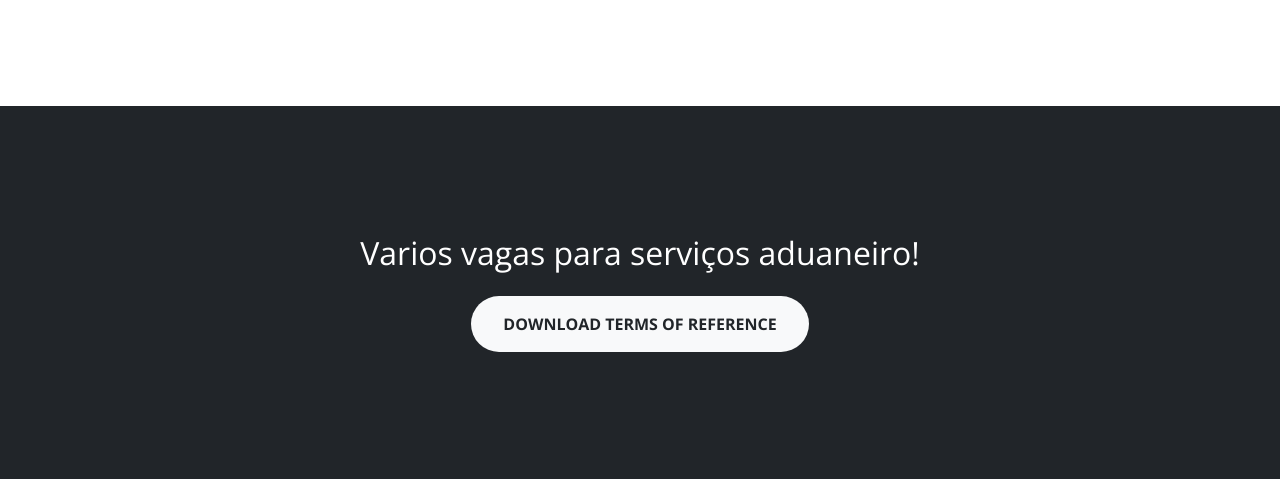
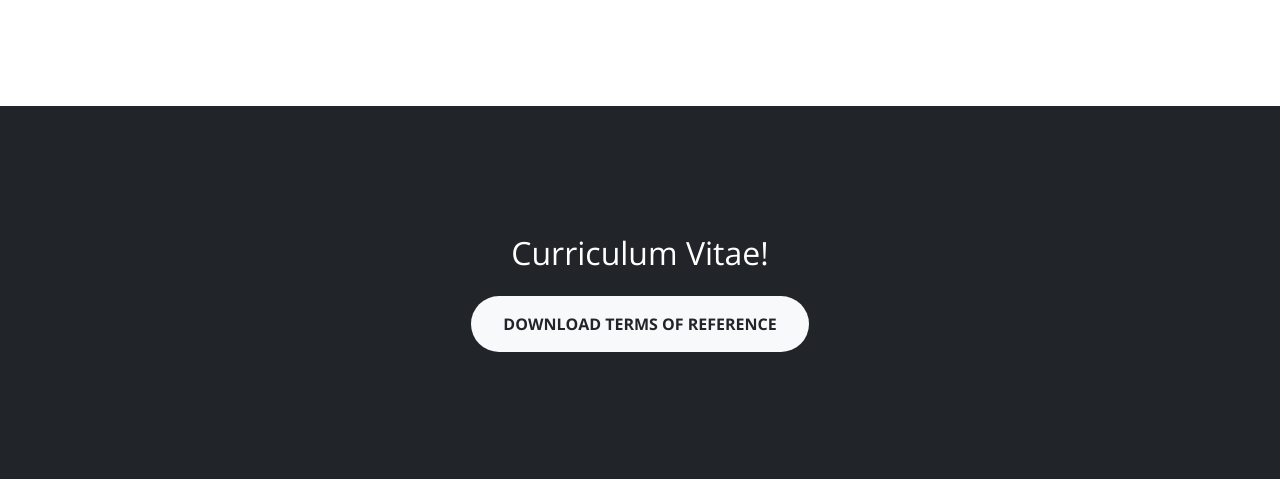
Before and after one commit to januariocosta84/wecreateapp, a Django app: page /inventory/ in a window 1280 px wide. Shown: the part 2058-2537 px from the top of the page. Run offline with Django 3.2, Linux system fonts and the light colour scheme; some libraries are stand-ins or nearby versions.

Commit message:
make it better

```diff
--- a/inventory/templates/index.html
+++ b/inventory/templates/index.html
@@ -289,7 +289,7 @@
 
    <section class="bg-dark text-white">
       <div class="container text-center">
-        <h2 class="mb-4">Varios vagas para serviços aduaneiro!</h2>
+        <h2 class="mb-4">Curriculum Vitae!</h2>
         <!--<a class="btn btn-light btn-xl sr-button" href="http://startbootstrap.com/template-overviews/creative/">Download Now!</a>-->
         <a class="btn btn-light btn-xl sr-button" href="{%static 'documents/Avizu-Vaga_Autoridade-Tributaria-AT.pdf' %}">Download Terms of Reference</a>
       </div>
```
